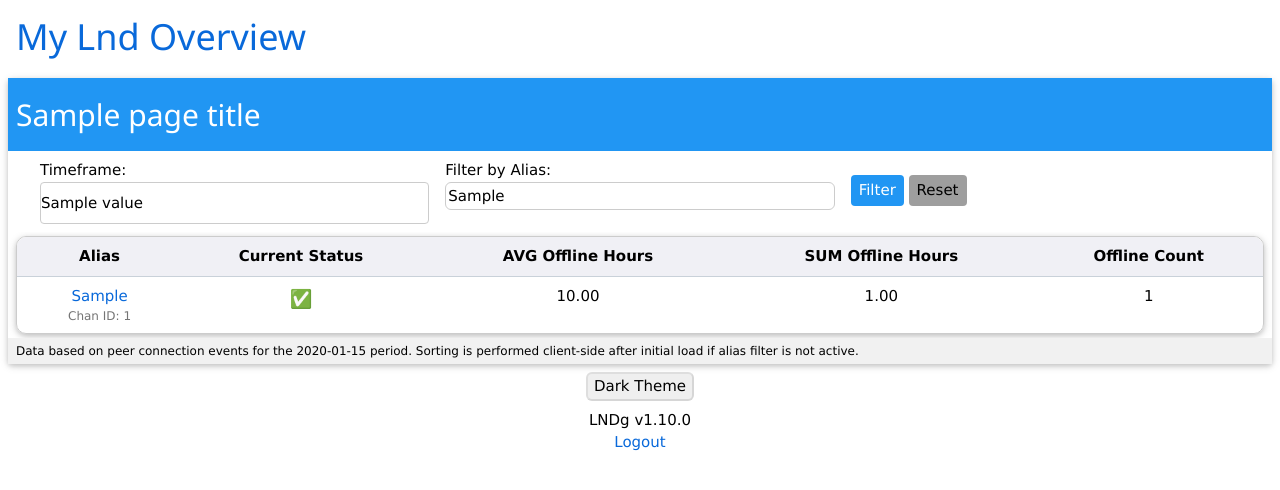
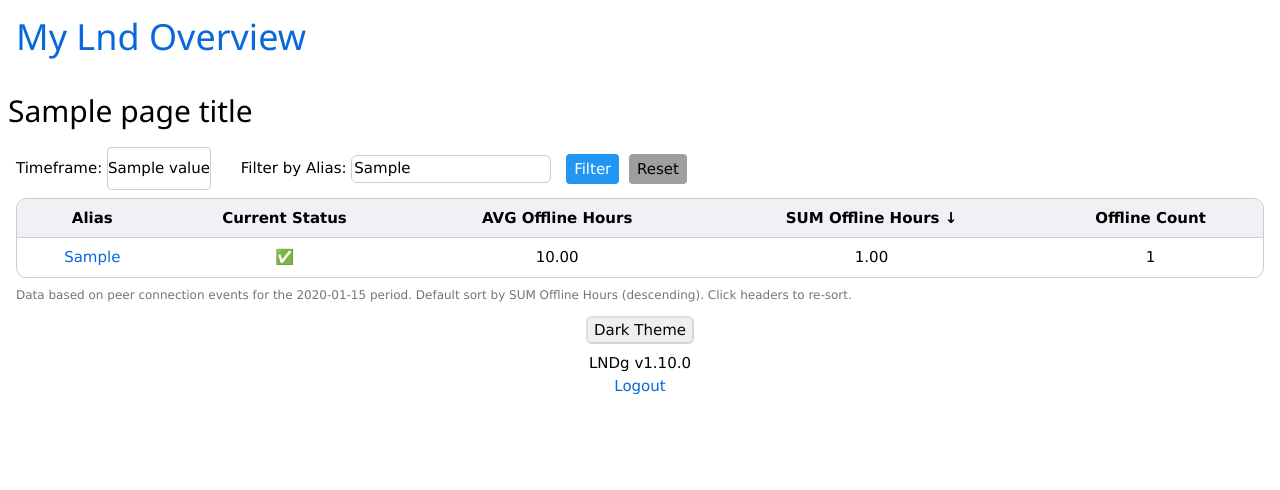
Before and after one commit to cryptosharks131/lndg, a Django app: template gui/templates/peer_offline_report.html in a window 1280 px wide. Shown: the top 490 px of the page. Run offline with Django 3.2, Linux system fonts and the light colour scheme; the template is opened without the code that fills it: most values are stand-ins (such as "Sample title", 1, 10 or a date in 2020).

Commit message:
Refactor peer offline report template for improved layout and functionality
- Simplified the HTML structure by removing unnecessary divs and improving spacing.
- Enhanced the filter form layout for better usability.
- Updated the sorting functionality to ensure consistent behavior and improved user experience.
- Added data attributes for sorting to facilitate client-side sorting logic.
- Improved footer styling to match other report templates.

```diff
--- a/gui/templates/peer_offline_report.html
+++ b/gui/templates/peer_offline_report.html
@@ -6,52 +6,39 @@
 
 {% block content %}
 <div class="w3-container w3-padding-small">
-    <div class="w3-card w3-round">
-        <header class="w3-container w3-blue w3-padding-small w3-round-top">
+    {# Page Title - Plain like unprofitable_channels.html #}
     <h2>{{ page_title }}</h2>
-        </header>
 
-        <div class="w3-container w3-padding">
-            <form method="get" class="w3-row-padding">
-                <div class="w3-third">
+    {# Filter Form - Placed directly under the title #}
+    <div class="w3-container w3-padding-small"> {# Added padding-small for a bit of spacing #}
+        <form method="get">
             <label for="timeframe">Timeframe:</label>
-                    <select name="timeframe" id="timeframe" class="w3-select w3-border w3-round" onchange="this.form.submit()">
+            <select name="timeframe" id="timeframe" class="w3-select w3-border w3-round" style="width:auto; display:inline-block; margin-right:15px;" onchange="this.form.submit()">
                 {% for key, value in timeframe_options.items %}
                 <option value="{{ key }}" {% if key == selected_timeframe %}selected{% endif %}>{{ value }}</option>
                 {% endfor %}
             </select>
-                </div>
-                <div class="w3-third">
-                    <label for="alias">Filter by Alias:</label>
-                    <input type="text" name="alias" id="alias" class="w3-input w3-border w3-round" value="{{ alias_filter_query }}">
-                </div>
-                <div class="w3-third w3-margin-top">
-                    <button type="submit" class="w3-button w3-blue w3-round w3-padding-small">Filter</button>
-                    <a href="{% url 'peer-offline-report' %}" class="w3-button w3-grey w3-round w3-padding-small">Reset</a>
-                </div>
+
+            <label for="alias" style="margin-left:10px;">Filter by Alias:</label>
+            <input type="text" name="alias" id="alias" class="w3-input w3-border w3-round" style="width:auto; display:inline-block;" value="{{ alias_filter_query }}">
+
+            <button type="submit" class="w3-button w3-blue w3-round w3-padding-small" style="margin-left:10px;">Filter</button>
+            <a href="{% url 'peer-offline-report' %}" class="w3-button w3-grey w3-round w3-padding-small" style="margin-left:5px;">Reset</a>
         </form>
     </div>
 
     {% if peer_stats %}
     <div class="w3-container w3-padding-small" style="overflow-x:auto;">
-            <table id="peerOfflineReportTable" class="w3-table-all w3-centered w3-hoverable w3-card">
+        {# Table styling to match unprofitable_channels.html more closely #}
+        {# Retaining w3-centered for data, headers will follow if not overridden by th specific styles #}
+        <table id="peerOfflineReportTable" class="w3-table-all w3-centered w3-hoverable">
             <thead>
-                    <tr class="w3-light-grey">
-                        <th style="cursor:pointer;" onclick="sortTable(event, 0, 'String')">
-                            Alias <i class="fas fa-sort"></i>
-                        </th>
-                        <th style="cursor:pointer;" onclick="sortTable(event, 1, 'String')">
-                            Current Status <i class="fas fa-sort"></i>
-                        </th>
-                        <th style="cursor:pointer;" onclick="sortTable(event, 2, 'float')">
-                            AVG Offline Hours <i class="fas fa-sort"></i>
-                        </th>
-                        <th style="cursor:pointer;" onclick="sortTable(event, 3, 'float')">
-                            SUM Offline Hours <i class="fas fa-sort"></i>
-                        </th>
-                        <th style="cursor:pointer;" onclick="sortTable(event, 4, 'int')">
-                            Offline Count <i class="fas fa-sort"></i>
-                        </th>
+                <tr>
+                    <th onclick="sortTable(event.target, 0, 'String', 1)">Alias</th>
+                    <th onclick="sortTable(event.target, 1, 'String', 1)">Current Status</th>
+                    <th onclick="sortTable(event.target, 2, 'float', 0)">AVG Offline Hours</th>
+                    <th onclick="sortTable(event.target, 3, 'float', 0)">SUM Offline Hours</th>
+                    <th onclick="sortTable(event.target, 4, 'int', 0)">Offline Count</th>
                 </tr>
             </thead>
             <tbody>
@@ -61,18 +48,17 @@
                         <a href="{% url 'channel' %}?chan_id={{ peer.chan_id }}" title="View Channel Details for {{ peer.channel_alias }}" target="_blank">
                             {{ peer.channel_alias }}
                         </a>
-                            <small class="w3-text-grey w3-block">Chan ID: {{ peer.chan_id }}</small>
                     </td>
-                        <td class="w3-center">
+                    <td class="w3-center"> {# Explicitly center status icon #}
                         {% if peer.currently_offline %}
-                            <span title="Offline" style="color:red; font-size:1.5em;">&#10060;</span> {# Red X: ❌ #}
+                        <span title="Offline" style="color:red; font-size:1.2em;">&#10060;</span>
                         {% else %}
-                            <span title="Online" style="color:green; font-size:1.2em;">&#9989;</span> {# Green Check: ✅ #}
+                        <span title="Online" style="color:green; font-size:1.0em;">&#9989;</span>
                         {% endif %}
                     </td>
-                        <td data-sort-value="{{ peer.avg_offline_hours }}">{{ peer.avg_offline_hours | floatformat:2 }}</td>
-                        <td data-sort-value="{{ peer.total_offline_hours }}">{{ peer.total_offline_hours | floatformat:2 }}</td>
-                        <td data-sort-value="{{ peer.offline_count }}">{{ peer.offline_count }}</td>
+                    <td data-value="{{ peer.avg_offline_hours }}">{{ peer.avg_offline_hours | floatformat:2 }}</td>
+                    <td data-value="{{ peer.total_offline_hours }}">{{ peer.total_offline_hours | floatformat:2 }}</td>
+                    <td data-value="{{ peer.offline_count }}">{{ peer.offline_count }}</td>
                 </tr>
                 {% endfor %}
             </tbody>
@@ -83,44 +69,46 @@
         <p>No peer offline data found for the selected criteria.</p>
     </div>
     {% endif %}
-        <footer class="w3-container w3-light-grey w3-padding-small w3-round-bottom w3-small">
+    <div class="w3-container w3-padding-small w3-small w3-text-grey"> {# Footer styling like unprofitable_channels's explanation box #}
         Data based on peer connection events for the {{ selected_timeframe }} period.
-            Sorting is performed client-side after initial load if alias filter is not active.
-        </footer>
+        Default sort by SUM Offline Hours (descending). Click headers to re-sort.
     </div>
 </div>
 
 <script>
-// Basic table sorting function (adapt from advanced.html or use a more robust one if needed)
-// This is a simplified version. The one in advanced.html might be more complex.
-// Ensure Font Awesome icons are updated by the sortTable function if it handles that.
-function sortTable(event, columnIndex, type) {
+// Adopted sortTable function similar to unprofitable_channels.html
+function sortTable(clickedHeaderElement, columnIndex, type, initialDirAsc) {
     const table = document.getElementById("peerOfflineReportTable");
-    let th = event.currentTarget; // The TH element clicked
-    let rows = Array.from(table.rows).slice(1); // Get all rows except the header
-    let D = th.classList.contains('sort_asc') ? -1 : 1; // Sort direction
+    let rows = Array.from(table.rows).slice(1);
+    let currentSortDir = clickedHeaderElement.dataset.sortDir || (initialDirAsc ? "asc" : "desc");
+    let D;
 
-    // Reset other header sort indicators
-    table.querySelectorAll('th.sort_asc, th.sort_desc').forEach(header => {
-        if (header !== th) {
-            header.classList.remove('sort_asc', 'sort_desc');
-            header.querySelector('i').className = 'fas fa-sort';
-        }
-    });
-
-    if (D === -1) {
-        th.classList.remove('sort_asc');
-        th.classList.add('sort_desc');
-        th.querySelector('i').className = 'fas fa-sort-down'; // Or specific type like fa-sort-alpha-down
+    if (clickedHeaderElement.classList.contains('sorting')) {
+        D = (currentSortDir === "asc") ? -1 : 1;
+        clickedHeaderElement.dataset.sortDir = (D === 1) ? "asc" : "desc";
     } else {
-        th.classList.remove('sort_desc');
-        th.classList.add('sort_asc');
-        th.querySelector('i').className = 'fas fa-sort-up'; // Or specific type like fa-sort-alpha-up
+        D = initialDirAsc ? 1 : -1;
+        clickedHeaderElement.dataset.sortDir = initialDirAsc ? "asc" : "desc";
     }
 
+    const headers = table.getElementsByTagName("TH");
+    for (let i = 0; i < headers.length; i++) {
+        headers[i].innerHTML = headers[i].innerHTML.replace(/ [↑↓]$/, "");
+        if (headers[i] !== clickedHeaderElement) {
+            headers[i].classList.remove('sorting');
+            delete headers[i].dataset.sortDir;
+        }
+    }
+
+    clickedHeaderElement.classList.add('sorting');
+    // Ensure existing content isn't duplicated if sortTable is called multiple times on same header before full page refresh
+    let baseHTML = clickedHeaderElement.innerHTML.replace(/ [↑↓]$/, "");
+    clickedHeaderElement.innerHTML = baseHTML + (D === 1 ? " ↑" : " ↓");
+
+
     rows.sort((a, b) => {
-        let valA = a.cells[columnIndex].dataset.sortValue || a.cells[columnIndex].textContent.trim();
-        let valB = b.cells[columnIndex].dataset.sortValue || b.cells[columnIndex].textContent.trim();
+        let valA = a.cells[columnIndex].dataset.value || a.cells[columnIndex].textContent.trim();
+        let valB = b.cells[columnIndex].dataset.value || b.cells[columnIndex].textContent.trim();
 
         if (type === 'float') {
             valA = parseFloat(valA);
@@ -138,21 +126,20 @@ function sortTable(event, columnIndex, type) {
         return 0;
     });
 
-    rows.forEach(row => table.tBodies[0].appendChild(row));
+    const tbody = table.tBodies[0];
+    tbody.innerHTML = "";
+    rows.forEach(row => tbody.appendChild(row));
 }
 
-// Set initial sort indicator for SUM Offline Hours (column index 3)
 document.addEventListener('DOMContentLoaded', function() {
     const headers = document.getElementById("peerOfflineReportTable").getElementsByTagName('th');
-    if (headers.length > 3) { // Ensure column exists
-        // Find the 'SUM Offline Hours' column header (index 3)
-        const sumOfflineTh = headers[3];
-        sumOfflineTh.classList.add('sort_desc'); // Assuming default server sort is descending
-        sumOfflineTh.querySelector('i').className = 'fas fa-sort-down';
-
-        // If you want to trigger client-side sort on load to match this:
-        // sortTable({currentTarget: sumOfflineTh}, 3, 'float');
-        // sortTable({currentTarget: sumOfflineTh}, 3, 'float'); // Call twice to ensure descending if first is asc. Or adjust D.
+    if (headers.length > 3) {
+        const sumOfflineTh = headers[3]; // SUM Offline Hours column
+        sumOfflineTh.dataset.sortDir = 'desc';
+        sumOfflineTh.classList.add('sorting');
+        // Ensure existing content isn't duplicated if script runs multiple times or header has complex content
+        let baseHTML = sumOfflineTh.innerHTML.replace(/ [↑↓]$/, "");
+        sumOfflineTh.innerHTML = baseHTML + " ↓";
     }
 });
 </script>
```
Lines whose indentation alone changed are shown as unchanged.
